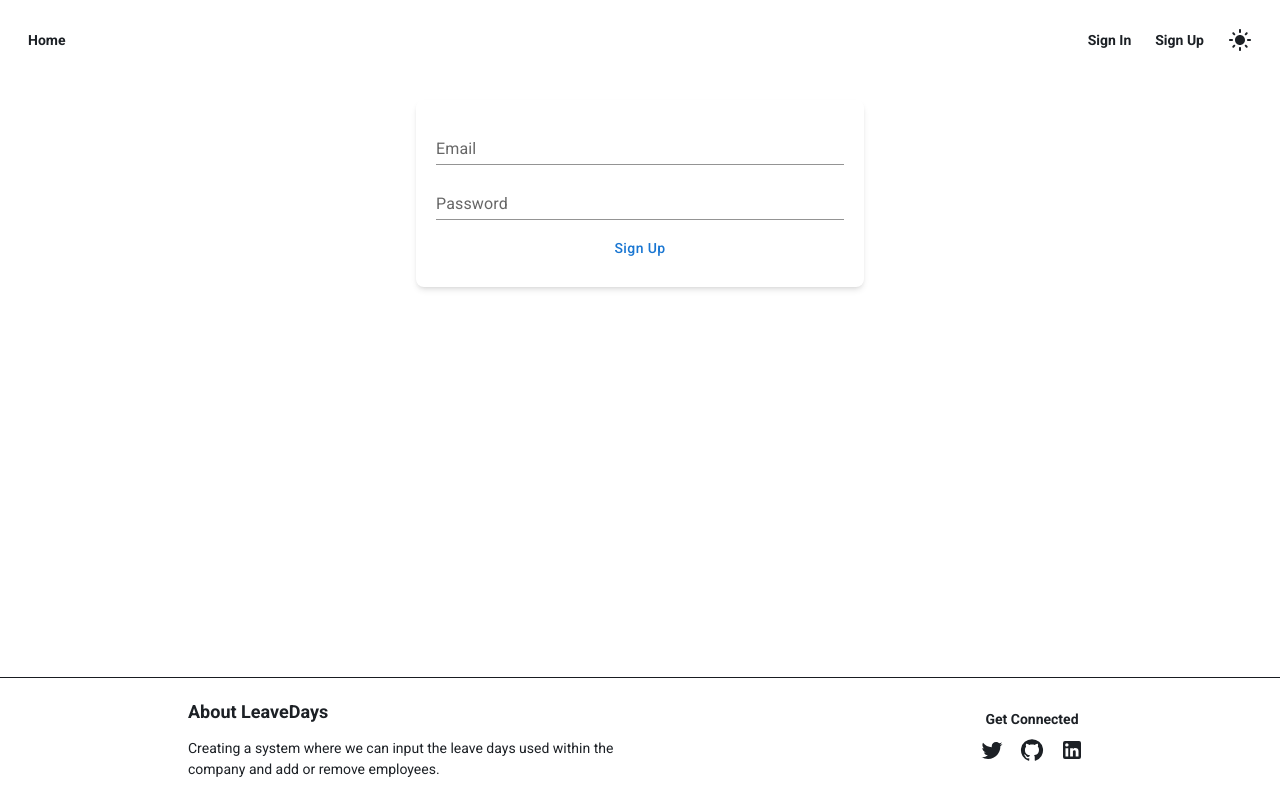
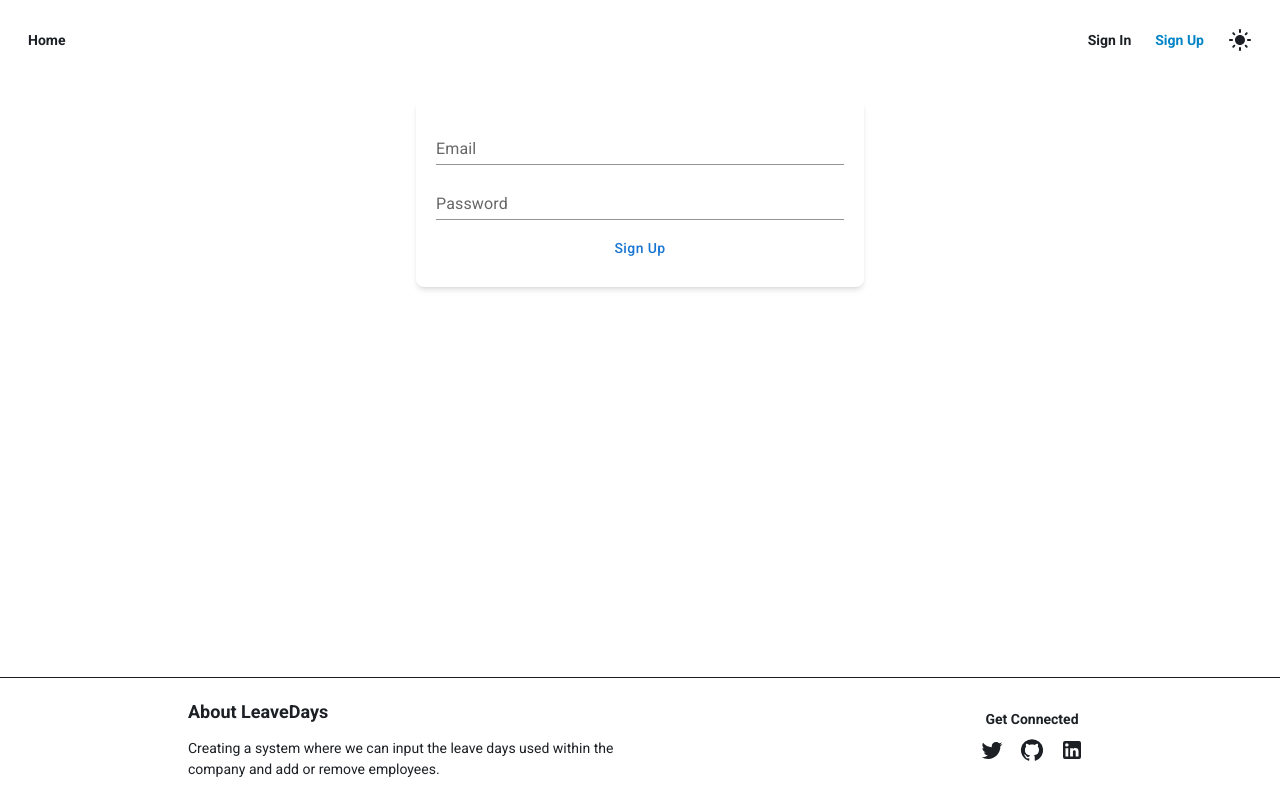
Before and after one commit to ulkermu/leave-days, a Next.js app: page /register in a window 1280 px wide. Built offline with nearby package versions, Linux system fonts and the light colour scheme; no server answers.

Commit message:
NavlinkCurrentPage & SignHandles

```diff
--- a/app/firabase.ts
+++ b/app/firabase.ts
@@ -7,6 +7,8 @@ import {
   onAuthStateChanged,
 } from "firebase/auth";
 import toast from "react-hot-toast";
+import { store } from "./redux/store";
+import { loginHandle, logoutHandle } from "./redux/features/auth/authSlice";
 
 const firebaseConfig = {
   apiKey: process.env.NEXT_PUBLIC_API_KEY,
@@ -58,9 +60,9 @@ export const logOut = async () => {
 
 onAuthStateChanged(auth, (user) => {
   if (user) {
-    console.log(user);
+    store.dispatch(loginHandle(user));
   } else {
-    console.log("Kullanıcı oturumu kapattı");
+    store.dispatch(logoutHandle());
   }
 });
 
--- a/components/Header.tsx
+++ b/components/Header.tsx
@@ -6,13 +6,14 @@ import { logOut } from "@/app/firabase";
 import { CustomNavLink, ThemeSwitcher } from "@/components/index";
 import { useDispatch, useSelector } from "react-redux";
 import { NavLink } from "@/types";
-import { useRouter } from "next/navigation";
+import { usePathname, useRouter } from "next/navigation";
 
 const Header = () => {
   const { user } = useSelector((state: RootState) => state.auth);
   const dispatch = useDispatch();
   const router = useRouter();
-
+  const pathname = usePathname();
+  console.log(pathname);
   const logout = async () => {
     await logOut();
     dispatch(logoutHandle());
@@ -36,7 +37,9 @@ const Header = () => {
             key={key}
             title={link.title}
             href={link.href}
-            containerStyles="dark:hover:bg-slate-500 hover:bg-slate-100 ease-out duration-300 py-1 px-2 rounded-md font-bold"
+            containerStyles={`dark:hover:bg-slate-500 hover:bg-slate-100 ease-out duration-300 py-1 px-2 rounded-md font-bold ${
+              link.href === pathname && "text-sky-600 dark:text-sky-400"
+            }`}
           />
         ))}
       </nav>
@@ -55,7 +58,9 @@ const Header = () => {
               key={key}
               title={link.title}
               href={link.href}
-              containerStyles="dark:hover:bg-slate-500 hover:bg-slate-100 ease-out duration-300 py-1 px-2 rounded-md font-bold"
+              containerStyles={`dark:hover:bg-slate-500 hover:bg-slate-100 ease-out duration-300 py-1 px-2 rounded-md font-bold ${
+                link.href === pathname && "text-sky-600 dark:text-sky-400"
+              }`}
             />
           ))}
         <ThemeSwitcher />
--- a/components/SignForm.tsx
+++ b/components/SignForm.tsx
@@ -9,14 +9,11 @@ import { darkTheme, lightTheme } from "@/theme";
 import { signIn, signUp } from "@/app/firabase";
 import { CustomField, CustomLoading } from ".";
 import { usePathname, useRouter } from "next/navigation";
-import { loginHandle } from "@/app/redux/features/auth/authSlice";
-import { useDispatch } from "react-redux";
 import { useState } from "react";
 
 const SignForm = () => {
   const { theme } = useTheme();
   const pathname = usePathname();
-  const dispatch = useDispatch();
   const router = useRouter();
 
   const [loading, setLoading] = useState(false);
@@ -48,7 +45,6 @@ const SignForm = () => {
               const user = await signIn(values.email, values.password);
               setLoading(false);
               if (user) {
-                dispatch(loginHandle(user));
                 router.push("/dashboard");
               }
             } else {
```
